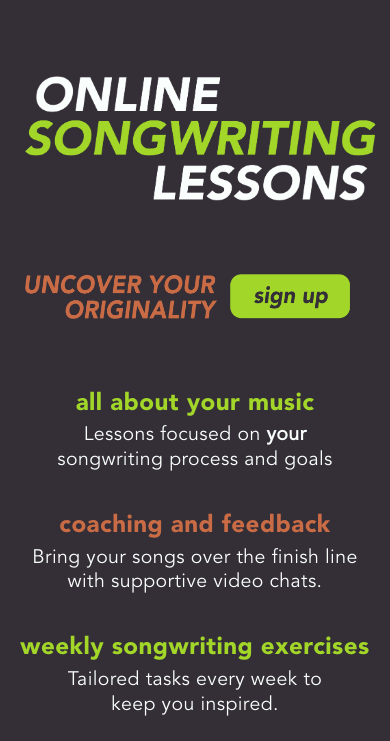
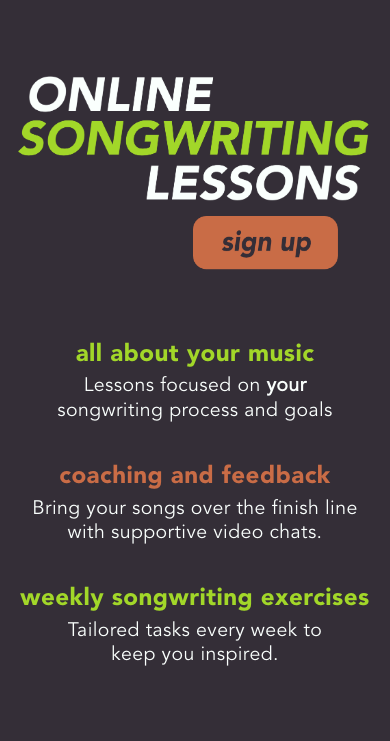
Before and after one commit to pletter/petterrylen.com, a Jekyll site: the page built from songwriting/index.markdown, in a window 390 px wide. Shown: the part 219-960 px from the top of the page. Built offline with Jekyll 4.4.1, drawn with Linux system fonts in a browser that asks for light colours; some of the changed text lies outside the part shown; grey boxes are pictures that could not be loaded.

Commit message:
new vid and prices change and faqs

```diff
--- a/_layouts/songwriting.html
+++ b/_layouts/songwriting.html
@@ -115,7 +115,7 @@
 		}
 
 		.originality {
-			width: 350px;
+			width: 140px;
 			margin-top: 7px;
 		}
 
@@ -193,6 +193,7 @@
 		}
 
 		.trackdesc {
+			display: none;
 			text-align: center;
 			margin: 30px;
 			letter-spacing: 0.4px;
@@ -200,6 +201,7 @@
 		}
 
 		.trackfacts {
+			margin-top: 25px;
 			display: flex;
 			flex-direction: column;
 			align-items: center;
@@ -357,8 +359,8 @@
 			}
 
 			.originality {
-				width: 90vw;
-				padding-top: 60px;
+				width: 45vw;
+				padding-top: 2px;
 				padding-left: 4vw;
 			}
 
@@ -407,6 +409,7 @@
 			}
 
 			.trackdesc {
+				display: none;
 				font-size: 4vw;
 				margin-top: 25px;
 			}
--- a/songwriting/index.markdown
+++ b/songwriting/index.markdown
@@ -9,7 +9,7 @@
 	<header>
 		<div id="titles">
 		<a href="/songwriting"><img class="logo" src="/images/logo.png"></a>
-		<a class="signuphover" href="https://forms.gle/2efvjAijBqZEd69Q9"><img class="originality" src="/images/signup.png"></a>
+		<a class="signuphover" href="https://forms.gle/2efvjAijBqZEd69Q9"><img class="originality" src="/images/signupheader.png"></a>
 		</div>
 		<h1>
 			Online <br class="narrow"> Songwriting<br class="narrow"> Lessons
@@ -37,19 +37,30 @@
 		</h4>
 		Tailored tasks every week to <br> keep you inspired.
 	</div>
-	<img class="wideimg" src="/images/piano.jpg">
-	<img class="mobilimg" src="/images/pianomobil.jpg">
+	<div id="trailer">
+	<iframe style="margin: 73px 0px;" class="yt"  src="https://www.youtube.com/embed/jFZBfK1QAnM?controls=0" frameborder="0" allow="accelerometer; autoplay; clipboard-write; encrypted-media; gyroscope; picture-in-picture" allowfullscreen>
+	</iframe>
+	</div>
+	<img style="display: none;" class="wideimg" src="/images/piano.jpg">
+	<img style="display: none;" class="mobilimg" src="/images/pianomobil.jpg">
 	<div class="track">
 		<h5>
-			weekly track
+			weekly lessons
 		</h5>
 		<div class="trackdesc">
 			If you want to go into depth with your songwriting, and<br class="wide"> have time to work on your exercises during the&nbsp;lessons.
 		</div>
-		<div class="trackfacts">
-			<img class="videocallevery" src="/images/videocall.png">
-			<h6>45 min video call</h6>
-			<span>every week</span>
+		<div class="alternative" id="biweekly">
+			<div class="trackfacts">
+				<img class="videocalleven" src="/images/videocall.png">
+				<h6>45 min video call</h6>
+				<span>every week</span>
+			</div>
+			<div class="trackfacts">
+				<img class="written" src="/images/written.png">
+				<h6>written feedback</h6>
+				<span>once a week</span>
+			</div>
 		</div>
 		<div class="prices">
 			<div>
@@ -120,14 +131,10 @@
 	questions
 </h5>
 <div id="questions">
-	<div>
+	<div style="display: none;">
 	How many spots do you&nbsp;have?
+	I currently only have space for 5 more students.
 	</div>
-	I currently only have space for 5 more students.
-	<div>
-	What happens when I sign&nbsp;up?
-	</div>
-	In the sign up form you can tell me about your experience with songwriting, and send me links to 3 of your latest songs (if you have already written songs). Once I receive your answers I will write you an email with details of payment and my availability for our first video&nbsp;call.
 	<div>
 	What do I&nbsp;need?
 	</div>
@@ -136,11 +143,23 @@
 	<li>Daily access to either:
 		<ul>
 			<li>a chord instrument (piano, guitar, etc).</li>
-			<li>or a computer with a music making program (Ableton, Logic, Fruity Loops etc) + basic recording&nbsp;equipment.</li>
+			<li>OR a computer with a music making program (Ableton, Logic, Fruity Loops etc) + basic recording&nbsp;equipment.</li>
 		</ul>
 	</li>
 	<li>Some spare time to work on your&nbsp;songs. </li>
 	</ul>
+	<div>
+	What if I’m not good&nbsp;enough?
+	</div>
+	You are! My methods are about trying our best with whatever means we have at hand, so yes, if you are a human, these lessons are for&nbsp;you.
+	<div>
+	I don’t want to&nbsp;sing?
+	</div>
+	No problem, as long as you don’t mind me telling you to try it&nbsp;anyway.
+	<div>
+	What happens when I sign&nbsp;up?
+	</div>
+	In the sign up form you can tell me about your experience with songwriting, and send me links to 3 of your latest songs (if you have already written songs). Once I receive your answers I will write you an email with details of payment and my availability for our first video&nbsp;call.
 	<div>
 	How do I&nbsp;pay?
 	</div>
@@ -149,16 +168,6 @@
 	What days do you&nbsp;teach?
 	</div>
 	Wednesdays and&nbsp;Thursdays.
-	<div>
-	What if I’m not good&nbsp;enough?
-	</div>
-	You are! My methods are about trying our best with whatever means we have at hand,
-	and constantly learning new things by trying out the things we can’t yet do.
-	So yes, if you are a human, this course is for&nbsp;you.
-	<div>
-	I don’t want to&nbsp;sing?
-	</div>
-	No problem, as long as you don’t mind me telling you to try it&nbsp;anyway.
 	<div>
 	Do you teach [insert musical&nbsp;genre]?
 	</div>
```
Also changed, not shown: other parts of songwriting/index.markdown (+2 -2 lines), images/signupheader.png (added), 1 other file.
